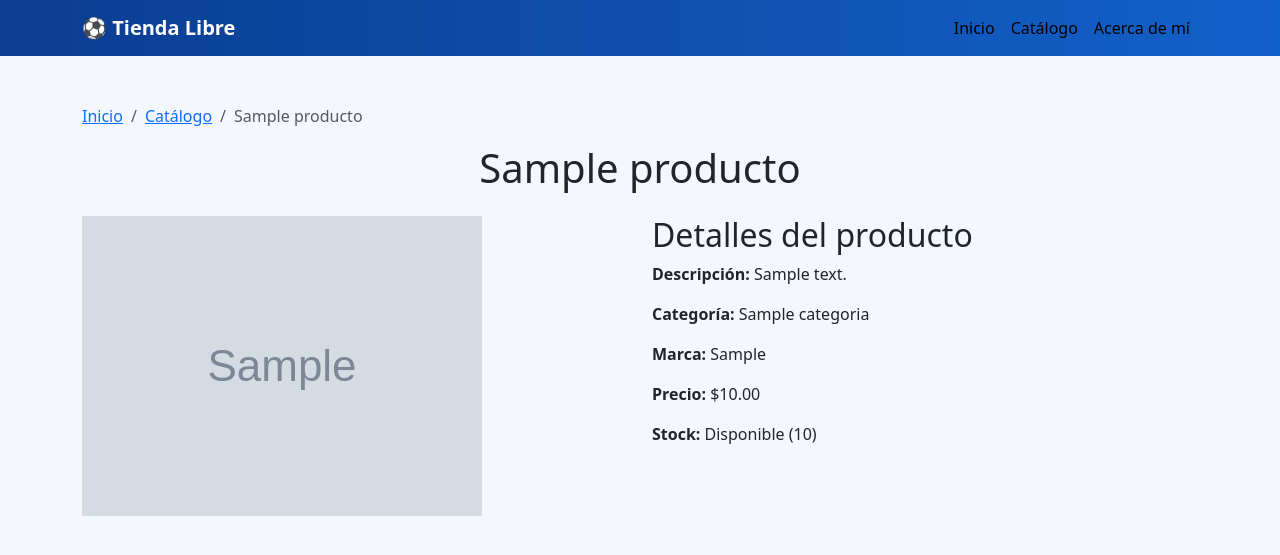
After one commit to Villada-PG3/trabajo-practico-tienda-libre-maxecora, a Django app: page /detalle-producto/1/ in a window 1280 px wide. The commit adds this page. Shown: the top 555 px of the page. Run offline with Django 5.2, Linux system fonts and the light colour scheme; tables that the repository leaves empty hold one stand-in row (values such as "Sample post"); grey boxes marked "Sample" are stand-in pictures.

Commit message:
agregacion de dtalle de los productos

```diff
--- /dev/null
+++ b/TEMPLATE/detalle.html
@@ -0,0 +1,42 @@
+{% extends 'base.html' %}
+
+{% block title %}{{ producto.nombre }} - Tienda Libre{% endblock %}
+
+{% block content %}
+    <nav aria-label="breadcrumb">
+        <ol class="breadcrumb">
+            <li class="breadcrumb-item"><a href="{% url 'tiendalibre:home' %}">Inicio</a></li>
+            <li class="breadcrumb-item"><a href="{% url 'tiendalibre:catalogo' %}">Catálogo</a></li>
+            <li class="breadcrumb-item active" aria-current="page">{{ producto.nombre }}</li>
+        </ol>
+    </nav>
+
+    <div class="row">
+        <div class="col-12">
+            <h1 class="text-center mb-4">{{ producto.nombre }}</h1>
+        </div>
+
+        <div class="col-12 col-md-6 mb-4">
+            {% if producto.imagen %}
+                <img src="{{ producto.imagen.url }}" class="img-fluid" alt="{{ producto.nombre }}">
+            {% else %}
+                <p class="text-center">No hay imagen disponible.</p>
+            {% endif %}
+        </div>
+
+        <div class="col-12 col-md-6">
+            <h2>Detalles del producto</h2>
+            <p><strong>Descripción:</strong> {{ producto.descripcion|default:"Sin descripción" }}</p>
+            <p><strong>Categoría:</strong> {{ producto.categoria.nombre|default:"Sin categoría" }}</p>
+            <p><strong>Marca:</strong> {{ producto.marca|default:"Sin marca" }}</p>
+            <p><strong>Precio:</strong> {% if producto.precio %}${{ producto.precio }}{% else %}Sin precio{% endif %}</p>
+            <p><strong>Stock:</strong>
+                {% if producto.stock > 0 %}
+                    Disponible ({{ producto.stock }})
+                {% else %}
+                    No disponible
+                {% endif %}
+            </p>
+        </div>
+    </div>
+{% endblock %}
--- a/tiendalibre/urls.py
+++ b/tiendalibre/urls.py
@@ -8,4 +8,5 @@ urlpatterns = [
     path('catalogo/', views.catalogo, name='catalogo'),
     path('home_1/', views.home_1, name='home_1'),
     path('acerca-de-mi/', views.acerca_de_mi, name='acerca-de-mi'),
+    path('detalle-producto/<int:pk>/', views.detalle_producto, name='detalle_producto'),
 ]
--- a/tiendalibre/views.py
+++ b/tiendalibre/views.py
@@ -1,4 +1,4 @@
-from django.shortcuts import render
+from django.shortcuts import render, get_object_or_404
 from django.http import HttpResponse
 # Create your views here.
 from django.views.generic import TemplateView
@@ -34,3 +34,11 @@ def catalogo(request):
 
 def acerca_de_mi(request):
     return render(request, 'acerca-de-mi.html')
+
+def detalle_producto(request, pk):
+    producto = get_object_or_404(
+        Producto.objects.select_related('categoria'),
+        pk=pk,
+    )
+    context = {'producto': producto,}
+    return render(request, 'detalle.html', context)
```
Also changed, not shown: TEMPLATE/catalogo.html (+11 -1 lines).
